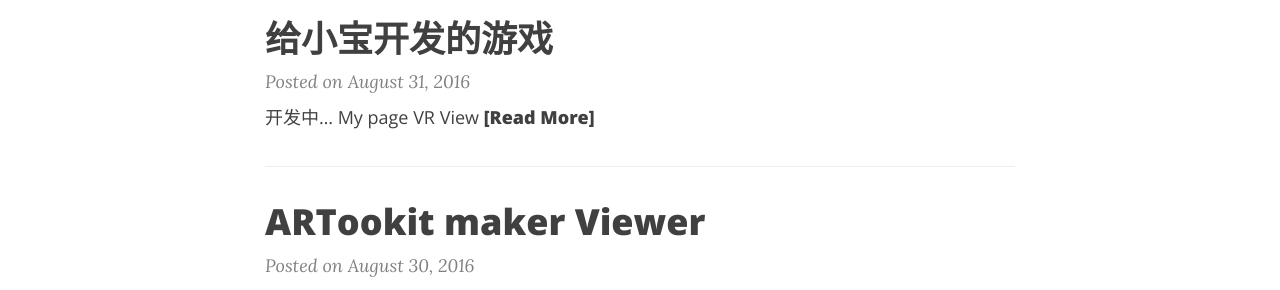
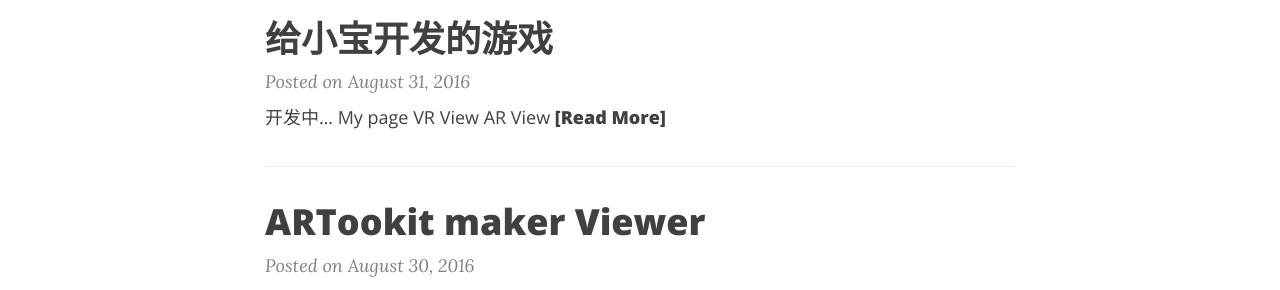
Before and after one commit to zhuyiif/zhuyiif.github.io, a Jekyll site: the page built from index.html, in a window 1280 px wide and 900 px high, scrolled down 761 px. Shown: the part 155-445 px from the top of the window. Built offline with Jekyll 4.4.1, drawn with Linux system fonts in a browser that asks for light colours; nearby versions of some CDN libraries; the list of posts is cut into pages by our own code.

Commit message:
Update 2016-08-31-Gameforkid.markdown

```diff
--- a/_posts/2016-08-31-Gameforkid.markdown
+++ b/_posts/2016-08-31-Gameforkid.markdown
@@ -8,6 +8,7 @@
 
 [My page](/PattersGameForKid/gameindex.html)
 [VR View](/vrview/index.html)
+[AR View](/samples/debug-posit/debug-posit.html)
 
 [jekyll-docs]: http://jekyllrb.com/docs/home
 [jekyll-gh]:   https://github.com/jekyll/jekyll
```
